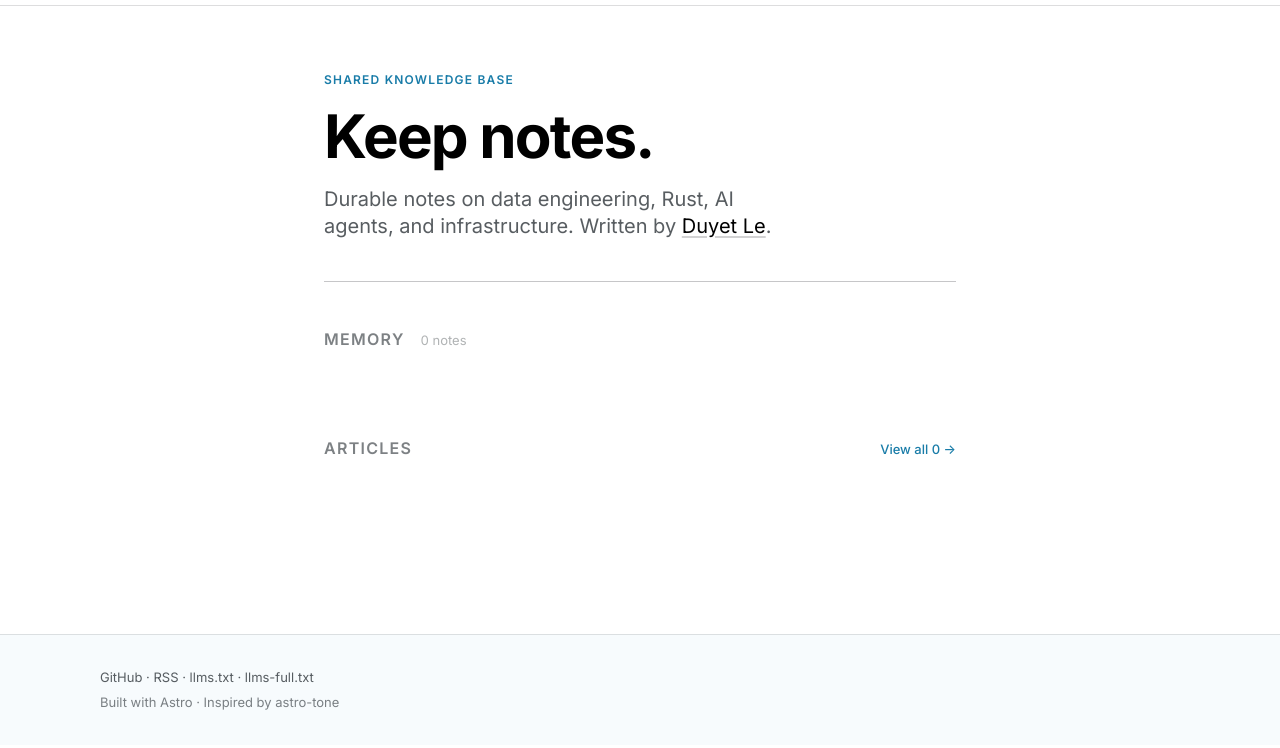
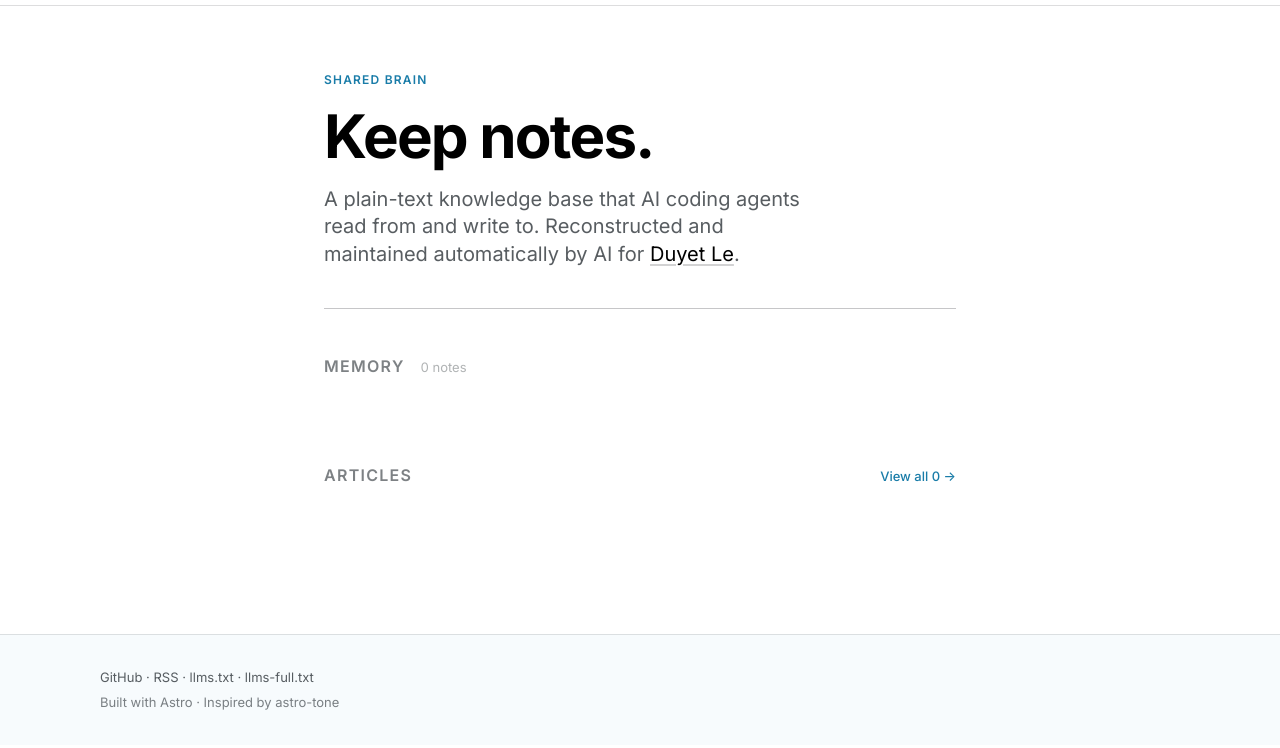
Before and after one commit to duyet/kb, an Astro site: page / in a window 1280 px wide. Shown: the part 46-794 px from the top of the page. Built offline with nearby package versions, Linux system fonts and the light colour scheme; Astro itself is replaced by a stand-in of ours.

Commit message:
docs(site): update homepage intro to state AI agent ownership and automation
Co-Authored-By: duyet <me@duyet.net>
Co-Authored-By: duyetbot <duyetbot@users.noreply.github.com>

```diff
--- a/src/pages/index.astro
+++ b/src/pages/index.astro
@@ -20,15 +20,15 @@ const recentArticles = articlesSorted.slice(0, 8);
 
 <Layout
   title="kb.duyet.net — shared brain"
-  description="Duyet Le's shared knowledge base — durable notes on data engineering, Rust, AI agents, and infrastructure."
+  description="A single, plain-text knowledge base and shared brain read and written by AI coding agents, automated for Duyet Le."
 >
   <div class="page-wrap">
     <section class="hero">
-      <p class="hero-eyebrow">Shared knowledge base</p>
+      <p class="hero-eyebrow">Shared brain</p>
       <h1 class="hero-title">Keep notes.</h1>
       <p class="hero-desc">
-        Durable notes on data engineering, Rust, AI agents, and infrastructure.
-        Written by <a href="https://duyet.net" target="_blank" rel="noopener">Duyet Le</a>.
+        A plain-text knowledge base that AI coding agents read from and write to.
+        Reconstructed and maintained automatically by AI for <a href="https://duyet.net" target="_blank" rel="noopener">Duyet Le</a>.
       </p>
     </section>
 
```
